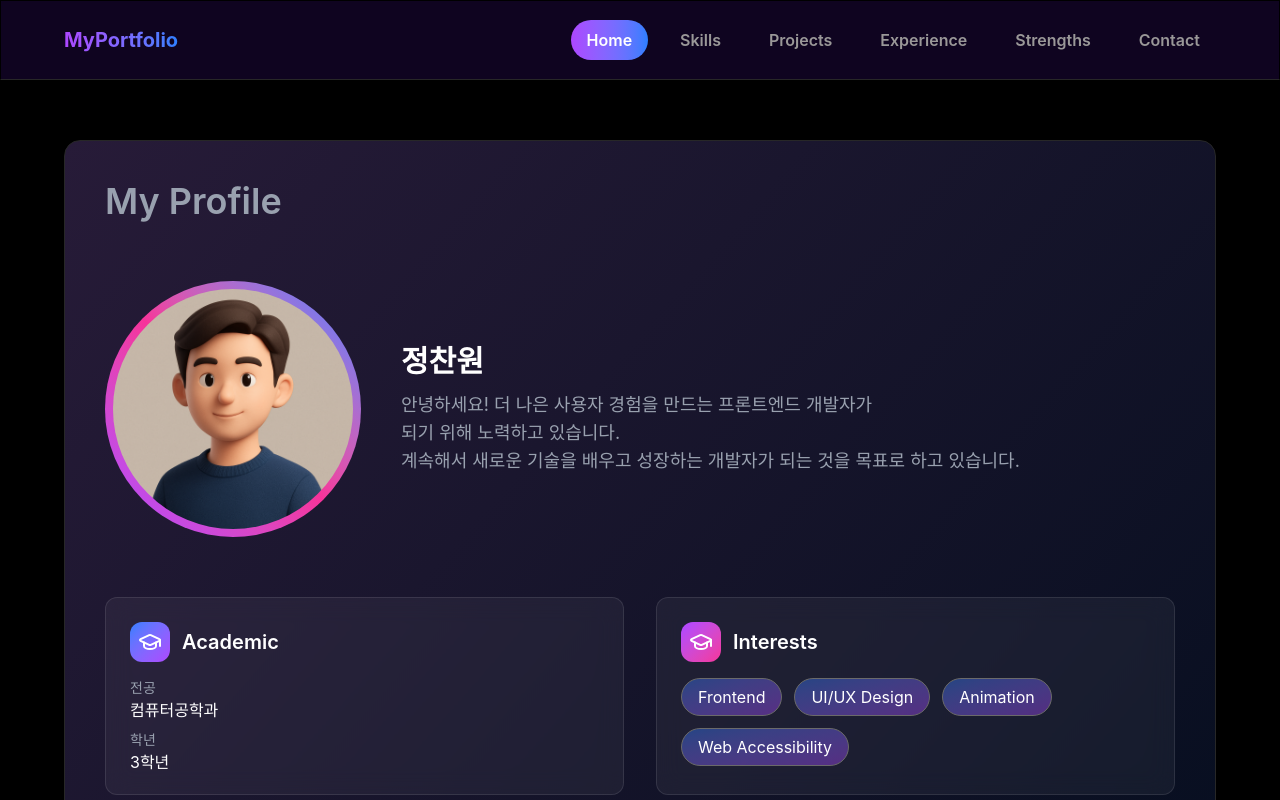
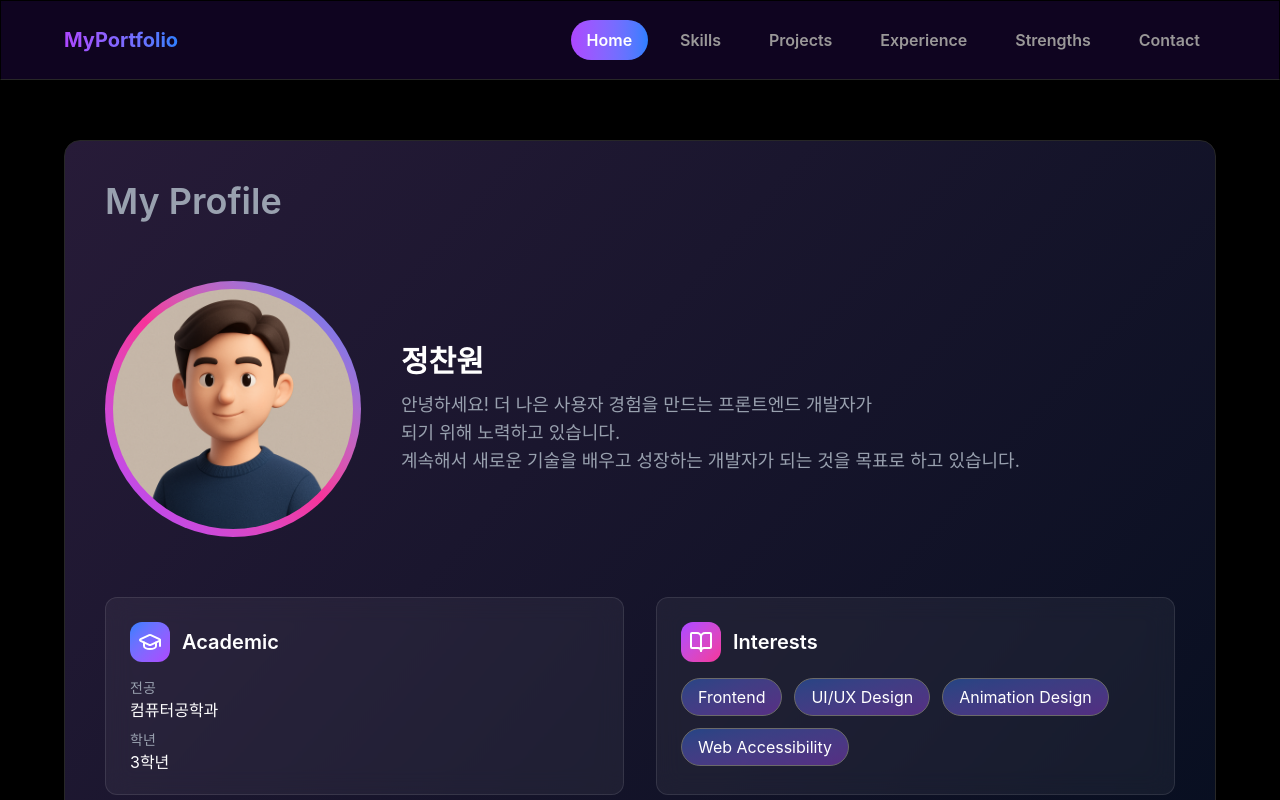
Before and after one commit to JeongCW0522/Portfolio, a React (Vite) app: page / in a window 1280 px wide. Built offline with nearby package versions, Linux system fonts and the light colour scheme.

Commit message:
chore: index페이지 아이콘 수정

```diff
--- a/src/components/Index.jsx
+++ b/src/components/Index.jsx
@@ -42,7 +42,7 @@ const Index = () => {
 
             <InfoCard
               title="Interests"
-              icon={<GraduationCap />}
+              icon={<BookOpen />}
               hoverColor="border-pink-500"
               iconBgColor="from-purple-500 to-pink-500"
             >
@@ -60,7 +60,7 @@ const Index = () => {
 
             <InfoCard
               title="Learning"
-              icon={<GraduationCap />}
+              icon={<BookText />}
               hoverColor="border-green-300"
               iconBgColor="from-green-300 to-green-600"
             >
@@ -79,7 +79,7 @@ const Index = () => {
 
             <InfoCard
               title="Next Goals"
-              icon={<GraduationCap />}
+              icon={<Goal />}
               hoverColor="border-orange-400"
               iconBgColor="from-orange-400 to-orange-600"
             >
@@ -98,7 +98,7 @@ const Index = () => {
 
             <InfoCard
               title="Career Goals"
-              icon={<GraduationCap />}
+              icon={<Briefcase />}
               hoverColor="border-blue-400"
               iconBgColor="from-blue-600 to-blue-400"
             >
--- a/src/components/ui/IndexCard.jsx
+++ /dev/null
@@ -1,9 +0,0 @@
-const IndexCard = ({ children }) => {
-  return (
-    <div className="p-6 rounded-xl bg-white/5 border border-white/10 shadow-lg backdrop-blur-md">
-      <div className="flex items-center gap-3 mb-4">{children}</div>
-    </div>
-  );
-};
-
-export default IndexCard;
--- a/src/data/indexData.js
+++ b/src/data/indexData.js
@@ -1,7 +1,7 @@
 export const interestItems = [
   "Frontend",
   "UI/UX Design",
-  "Animation",
+  "Animation Design",
   "Web Accessibility",
 ];
 
@@ -15,7 +15,7 @@ export const nextGoals = [
   { color: "bg-blue-400", text: "Next.js" },
   { color: "bg-green-400", text: "Three.js" },
   { color: "bg-orange-400", text: "Flutter" },
-  { color: "bg-pink-400", text: "Docker" },
+  { color: "bg-pink-400", text: "Kubernetes" },
 ];
 
 export const careerGoals = [
@@ -27,7 +27,7 @@ export const careerGoals = [
   {
     dotColor: "bg-blue-400",
     title: "Frontend Developer",
-    desc: "애니메이션 기능도 자유자재로 다루며 사용자 경험에 다양성을 줄 수 있는 프론트엔드 개발자",
+    desc: "애니메이션 기능도 자유자재로 다루며 다양한 사용자 경험에 체험시켜 줄 수 있는 프론트엔드 개발자",
   },
   {
     dotColor: "bg-blue-400",
```
Also changed, not shown: src/components/IndexPage/CareerCard.jsx (deleted).
